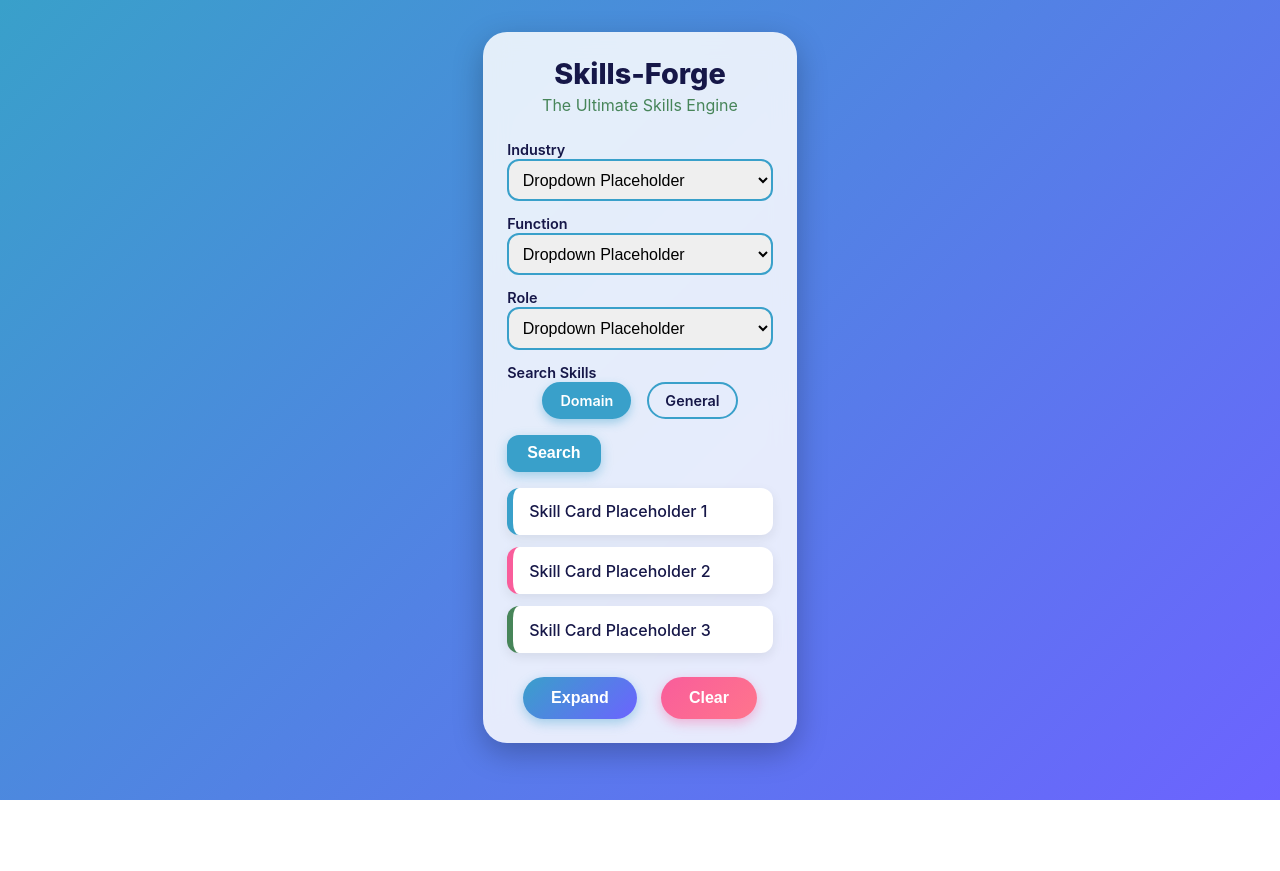
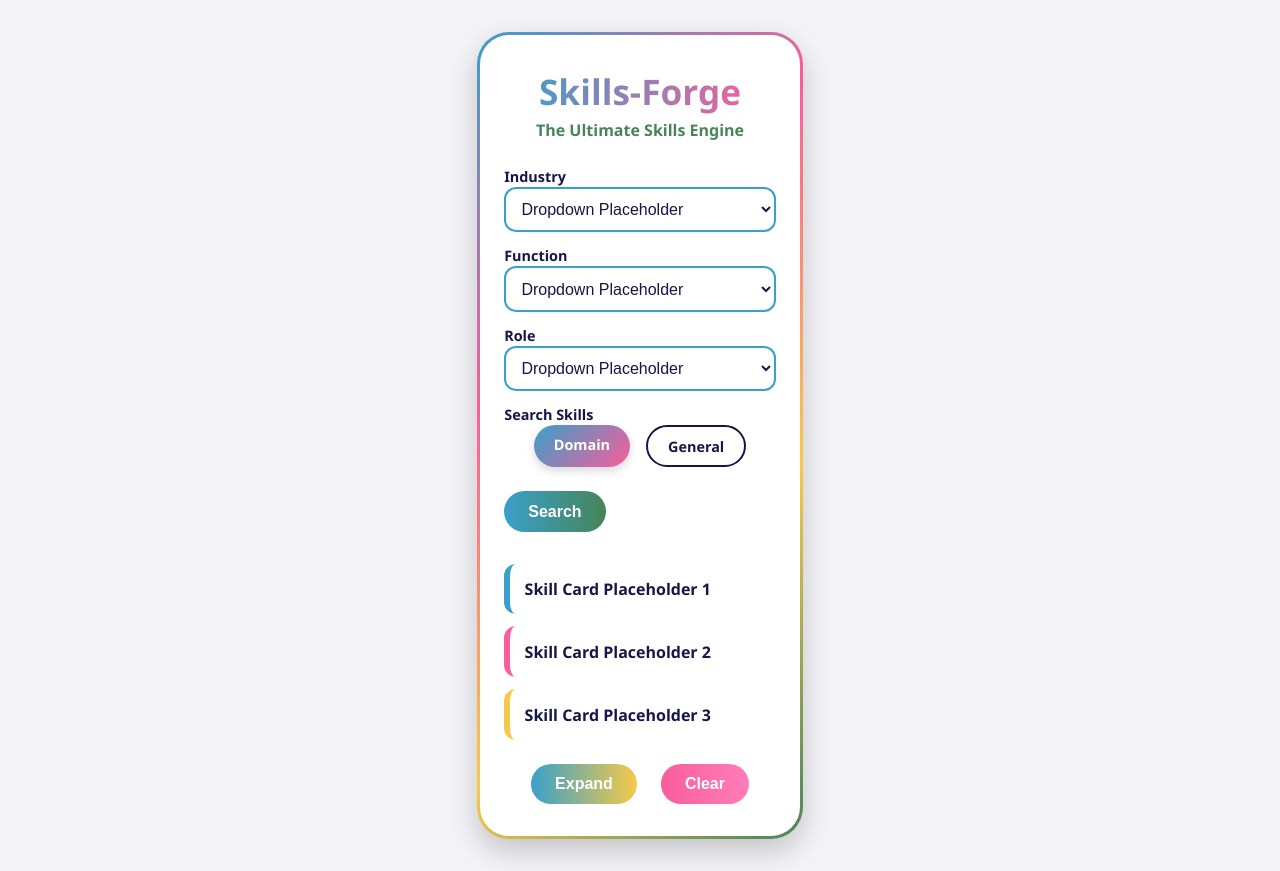
Before and after one commit to willkl2415/livetiles-wireframe, a Next.js app: page / in a window 1280 px wide. Before the commit the page ends 800 px from the top, so only its background shows below. Built offline with nearby package versions, Linux system fonts and the light colour scheme.

Commit message:
update global.css

```diff
--- a/app/globals.css
+++ b/app/globals.css
@@ -6,72 +6,78 @@
 }
 
 body {
-  font-family: -apple-system, BlinkMacSystemFont, "Segoe UI", Roboto, Helvetica, Arial, sans-serif;
-  background: linear-gradient(135deg, #39a0ca 0%, #6c63ff 100%);
-  color: #161748; /* Deep purple navy */
+  font-family: 'Segoe UI', Roboto, Helvetica, Arial, sans-serif;
+  background: #f4f4f8;
   display: flex;
   justify-content: center;
   align-items: flex-start;
   min-height: 100vh;
   padding: 2rem;
+  color: #161748; /* deep navy */
 }
 
-/* === App Container (Glassmorphism) === */
+/* === App Container (Phone Frame Style) === */
 .app-container {
   width: 100%;
   max-width: 420px;
-  background: rgba(255, 255, 255, 0.85);
-  border-radius: 1.5rem;
-  box-shadow: 0 10px 30px rgba(0,0,0,0.25);
-  padding: 1.5rem;
-  backdrop-filter: blur(12px);
+  background: #ffffff;
+  border-radius: 2rem;
+  box-shadow: 0 12px 30px rgba(0,0,0,0.2);
+  padding: 2rem 1.5rem;
+  position: relative;
+  overflow: hidden;
+  border: 3px solid transparent;
+  background-clip: padding-box, border-box;
+  background-origin: border-box;
+  background-image: linear-gradient(#fff, #fff),
+    linear-gradient(135deg, #39a0ca, #f95d9b, #f7c948, #478559);
 }
 
 /* === Title & Subtitle === */
 h1, .app-title {
-  font-size: 1.8rem;
-  font-weight: 800;
+  font-size: 2.2rem;
+  font-weight: 900;
   text-align: center;
   margin-bottom: 0.25rem;
-  color: #161748; /* Deep purple */
+  background: linear-gradient(90deg, #39a0ca, #f95d9b);
+  -webkit-background-clip: text;
+  -webkit-text-fill-color: transparent;
 }
 
 .subtitle {
   font-size: 1rem;
   text-align: center;
-  color: #478559; /* Green accent */
+  color: #478559; /* green accent */
   margin-bottom: 1.5rem;
+  font-weight: 600;
 }
 
 /* === Labels === */
 .label {
   font-size: 0.9rem;
-  font-weight: 600;
+  font-weight: 700;
+  margin: 1rem 0 0.25rem;
   color: #161748;
-  margin: 1rem 0 0.25rem;
 }
 
 /* === Dropdowns === */
 select {
   width: 100%;
-  padding: 0.6rem;
-  border: 2px solid #39a0ca; /* Sky blue border */
+  padding: 0.7rem;
+  border: 2px solid #39a0ca;
   border-radius: 0.75rem;
   font-size: 1rem;
   margin-bottom: 0.75rem;
   outline: none;
-  transition: box-shadow 0.2s, transform 0.2s;
+  background: #fff;
+  color: #161748;
+  font-weight: 500;
+  transition: all 0.2s;
 }
 
 select:focus {
-  box-shadow: 0 0 8px rgba(57, 160, 202, 0.6);
-  transform: scale(1.02);
-}
-
-select:disabled {
-  background: #f3f4f6;
-  border-color: #d1d5db;
-  cursor: not-allowed;
+  border-color: #f95d9b;
+  box-shadow: 0 0 8px rgba(249,93,155,0.5);
 }
 
 /* === Toggle Pills === */
@@ -83,45 +89,54 @@ select:disabled {
 }
 
 .toggle-pill {
-  padding: 0.5rem 1rem;
+  padding: 0.6rem 1.25rem;
   border-radius: 9999px;
-  border: 2px solid #39a0ca;
+  border: 2px solid #161748;
   cursor: pointer;
   font-size: 0.9rem;
-  font-weight: 600;
+  font-weight: 700;
   color: #161748;
+  background: #fff;
   transition: all 0.2s ease;
 }
 
 .toggle-pill.active {
-  background: #39a0ca; /* Sky blue active */
-  color: #ffffff;
-  box-shadow: 0 4px 10px rgba(57, 160, 202, 0.4);
+  background: linear-gradient(135deg, #39a0ca, #f95d9b);
+  color: #fff;
+  border: none;
+  box-shadow: 0 4px 10px rgba(0,0,0,0.15);
 }
 
-/* === Search Button === */
-.search-btn {
-  background: #39a0ca;
-  color: white;
+/* === Buttons === */
+button {
+  font-size: 1rem;
+  font-weight: 700;
+  padding: 0.7rem 1.5rem;
+  border-radius: 9999px;
   border: none;
-  padding: 0.6rem 1.25rem;
-  border-radius: 0.75rem;
   cursor: pointer;
-  font-size: 1rem;
-  font-weight: 600;
-  transition: all 0.2s ease;
-  box-shadow: 0 4px 12px rgba(57, 160, 202, 0.4);
+  transition: transform 0.2s ease-in-out, box-shadow 0.2s ease;
 }
 
-.search-btn:hover {
-  background: #2a7fa0;
+button:hover {
   transform: scale(1.05);
-  box-shadow: 0 6px 18px rgba(57, 160, 202, 0.6);
+  box-shadow: 0 5px 15px rgba(0,0,0,0.2);
 }
 
-.search-btn:disabled {
-  background: #93c5fd;
-  cursor: not-allowed;
+.search-btn {
+  background: linear-gradient(90deg, #39a0ca, #478559);
+  color: white;
+  margin: 0.5rem 0 1rem;
+}
+
+.expand-btn {
+  background: linear-gradient(90deg, #39a0ca, #f7c948);
+  color: white;
+}
+
+.clear-btn {
+  background: linear-gradient(90deg, #f95d9b, #ff7eb9);
+  color: white;
 }
 
 /* === Skills Grid === */
@@ -132,67 +147,27 @@ select:disabled {
   margin-top: 1rem;
 }
 
-/* === Skill Cards with Accent Borders === */
 .skill-card {
-  background: #ffffff;
-  border-left: 6px solid #39a0ca; /* Blue accent */
-  padding: 0.85rem 1rem;
+  padding: 0.9rem;
   border-radius: 0.75rem;
-  font-size: 1rem;
-  font-weight: 500;
+  font-weight: 600;
   color: #161748;
-  box-shadow: 0 4px 12px rgba(0,0,0,0.08);
-  transition: transform 0.2s ease, box-shadow 0.2s ease;
+  background: #fff;
+  border-left: 6px solid;
+  transition: transform 0.2s, box-shadow 0.2s;
 }
 
-.skill-card:nth-child(2) {
-  border-left-color: #f95d9b; /* Pink accent */
+.skill-card:nth-child(1) { border-color: #39a0ca; } /* blue */
+.skill-card:nth-child(2) { border-color: #f95d9b; } /* pink */
+.skill-card:nth-child(3) { border-color: #f7c948; } /* yellow */
+.skill-card:nth-child(4) { border-color: #478559; } /* green */
+
+.skill-card:hover {
+  transform: scale(1.03);
+  box-shadow: 0 6px 20px rgba(0,0,0,0.2);
 }
 
-.skill-card:nth-child(3) {
-  border-left-color: #478559; /* Green accent */
-}
-
-.skill-card:hover {
-  transform: translateY(-3px);
-  box-shadow: 0 6px 16px rgba(0,0,0,0.15);
-}
-
-/* === Expand & Clear Buttons === */
-.expand-btn,
-.clear-btn {
-  padding: 0.75rem 1.75rem;
-  border-radius: 9999px;
-  font-size: 1rem;
-  font-weight: 600;
-  border: none;
-  cursor: pointer;
-  transition: transform 0.15s ease, box-shadow 0.15s ease;
-}
-
-.expand-btn {
-  background: linear-gradient(135deg, #39a0ca, #6c63ff);
-  color: white;
-  box-shadow: 0 4px 12px rgba(57, 160, 202, 0.4);
-}
-
-.expand-btn:hover {
-  transform: scale(1.07);
-  box-shadow: 0 6px 18px rgba(57, 160, 202, 0.6);
-}
-
-.clear-btn {
-  background: linear-gradient(135deg, #f95d9b, #ff758c);
-  color: white;
-  box-shadow: 0 4px 12px rgba(249, 93, 155, 0.4);
-}
-
-.clear-btn:hover {
-  transform: scale(1.07);
-  box-shadow: 0 6px 18px rgba(249, 93, 155, 0.6);
-}
-
-/* === Button Row (spacing between Expand / Clear) === */
+/* === Button Row === */
 .button-row {
   display: flex;
   justify-content: center;
--- a/app/page.tsx
+++ b/app/page.tsx
@@ -7,7 +7,7 @@ export default function Home() {
         <p className="subtitle">The Ultimate Skills Engine</p>
 
         {/* Industry */}
-        <div style={{ width: "100%" }}>
+        <div>
           <label className="label">Industry</label>
           <select>
             <option>Dropdown Placeholder</option>
@@ -15,7 +15,7 @@ export default function Home() {
         </div>
 
         {/* Function */}
-        <div style={{ width: "100%" }}>
+        <div>
           <label className="label">Function</label>
           <select>
             <option>Dropdown Placeholder</option>
@@ -23,7 +23,7 @@ export default function Home() {
         </div>
 
         {/* Role */}
-        <div style={{ width: "100%" }}>
+        <div>
           <label className="label">Role</label>
           <select>
             <option>Dropdown Placeholder</option>
@@ -31,7 +31,7 @@ export default function Home() {
         </div>
 
         {/* Search Skills */}
-        <div style={{ width: "100%" }}>
+        <div>
           <label className="label">Search Skills</label>
           <div className="toggle-container">
             <div className="toggle-pill active">Domain</div>
```
